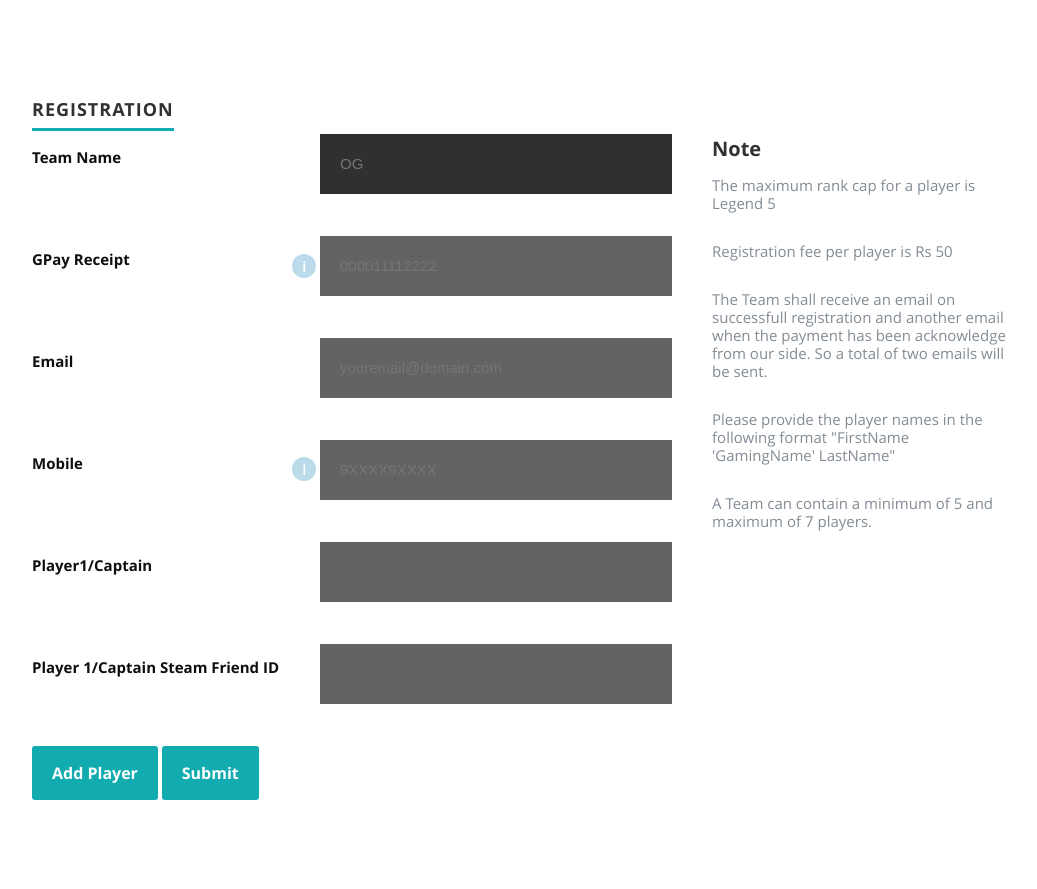
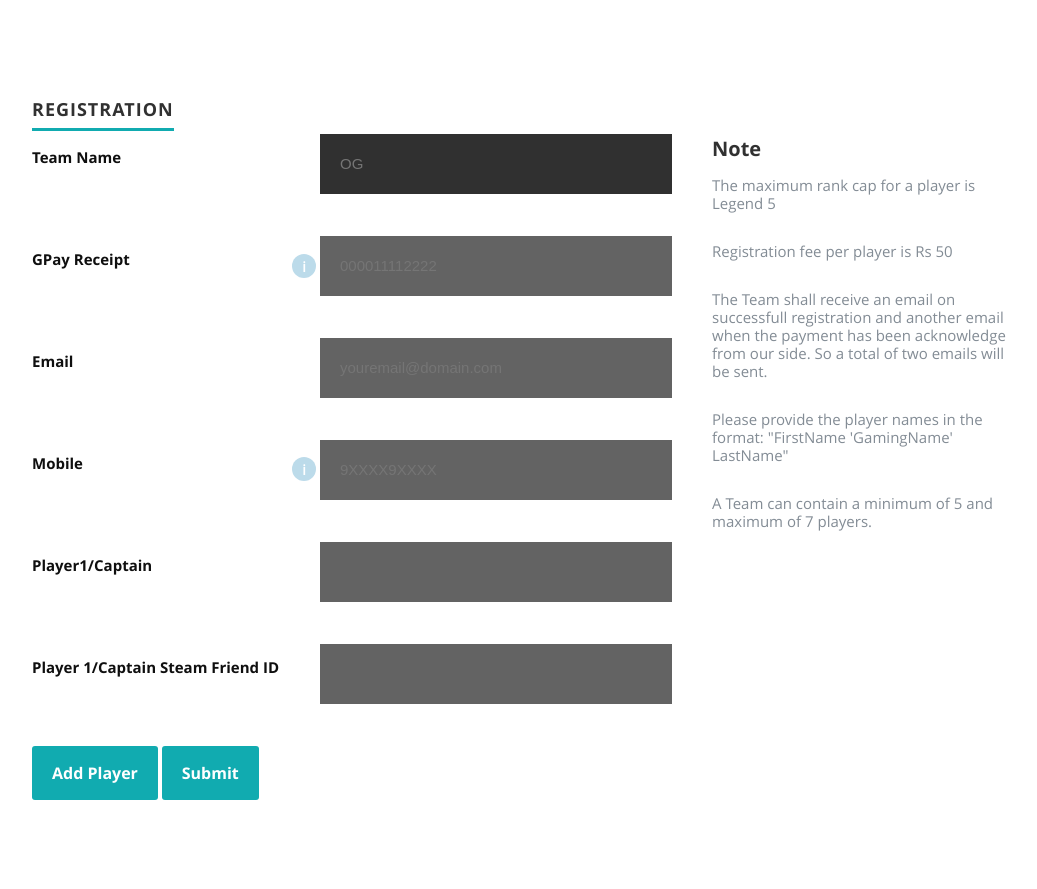
Before and after one commit to bumblebee211196/the-conquest2, a Flask app: page / in a window 1280 px wide. Shown: the part 801-1690 px from the top of the page, without its empty margins (118-1155 px from the left). Run offline with Flask 2, Linux system fonts and the light colour scheme.

Commit message:
:pencil2: Typo

```diff
--- a/templates/home.html
+++ b/templates/home.html
@@ -106,8 +106,9 @@
                     </li>
                     <li>
                         <div class="widget widget_contact">
-                            <p>Please provide the player names in the following format "<span>FirstName 'GamingName'
-                                LastName</span>"</p>
+                            <p>Please provide the player names in the format:
+                                "<span>FirstName 'GamingName' LastName</span>"
+                            </p>
                         </div>
                     </li>
                     <li>
```
